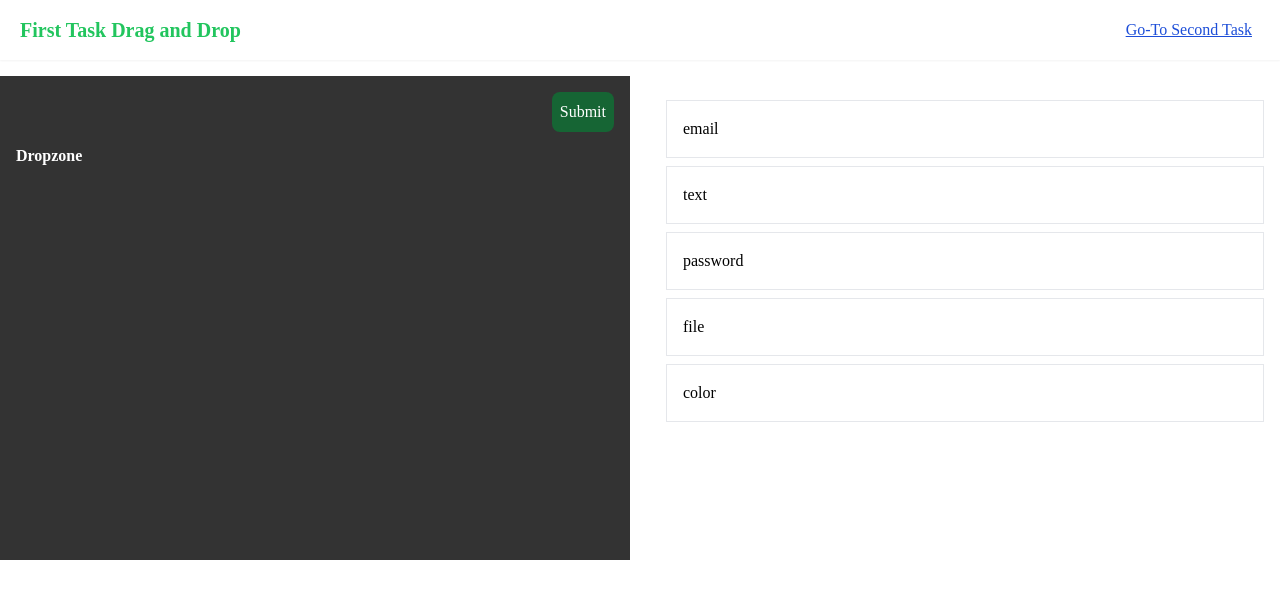
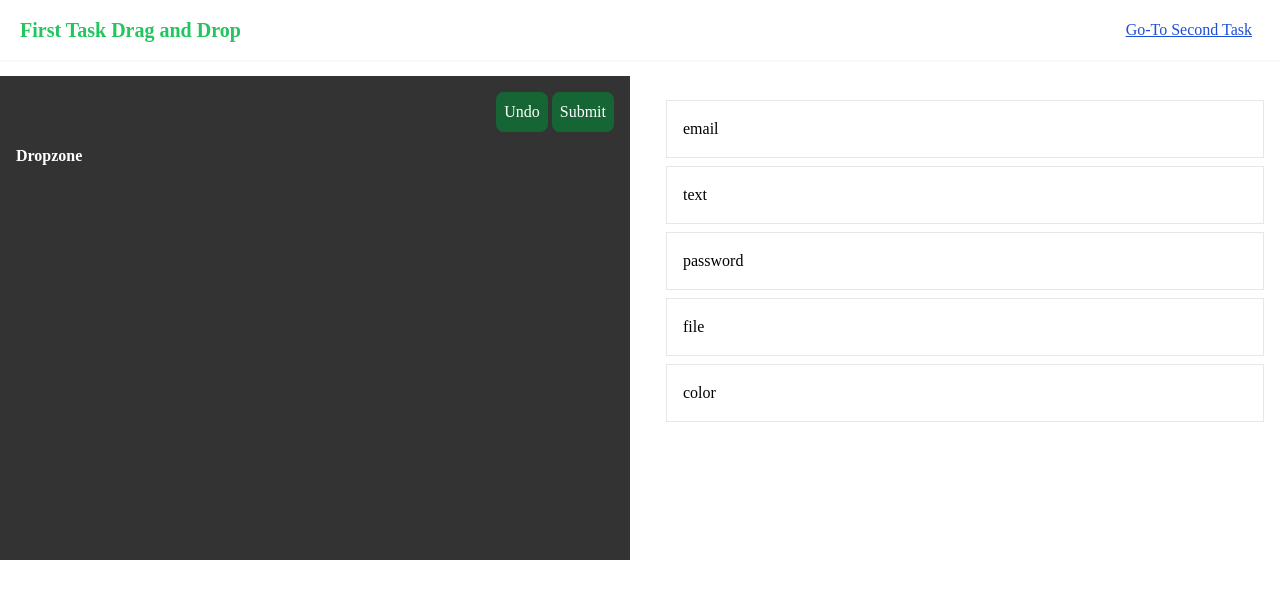
Before and after one commit to soheb-funtune/data-beat-front-end, a React (Vite) app: page /first-task in a window 1280 px wide. Shown: the top 598 px of the page. Built offline with nearby package versions, Linux system fonts and the light colour scheme.

Commit message:
undo button

```diff
--- a/src/pages/first-task/FirstTask.jsx
+++ b/src/pages/first-task/FirstTask.jsx
@@ -4,7 +4,7 @@ import { Link } from "react-router-dom";
 import { MuiModal } from "../../components/MuiModal/MuiModal";
 
 const FirstTask = () => {
-  const [showModal, setShowModal] = useState(true);
+  const [showModal, setShowModal] = useState(false);
   const [itemsList, setItemsList] = useState([]);
 
   const handleDragStart = (e) => {
@@ -119,6 +119,18 @@ const FirstTask = () => {
           {" "}
           <div className="flex justify-end">
             <button
+              onClick={() =>
+                setItemsList((pre) => {
+                  let arr = [...pre];
+                  console.log(arr?.pop());
+                  return arr;
+                })
+              }
+              className="bg-green-800 p-2 rounded-lg text-white float-end mb-3 mr-1 "
+            >
+              Undo
+            </button>
+            <button
               onClick={() => setShowModal(true)}
               type="submit"
               className="bg-green-800 p-2 rounded-lg text-white float-end mb-3 "
```
